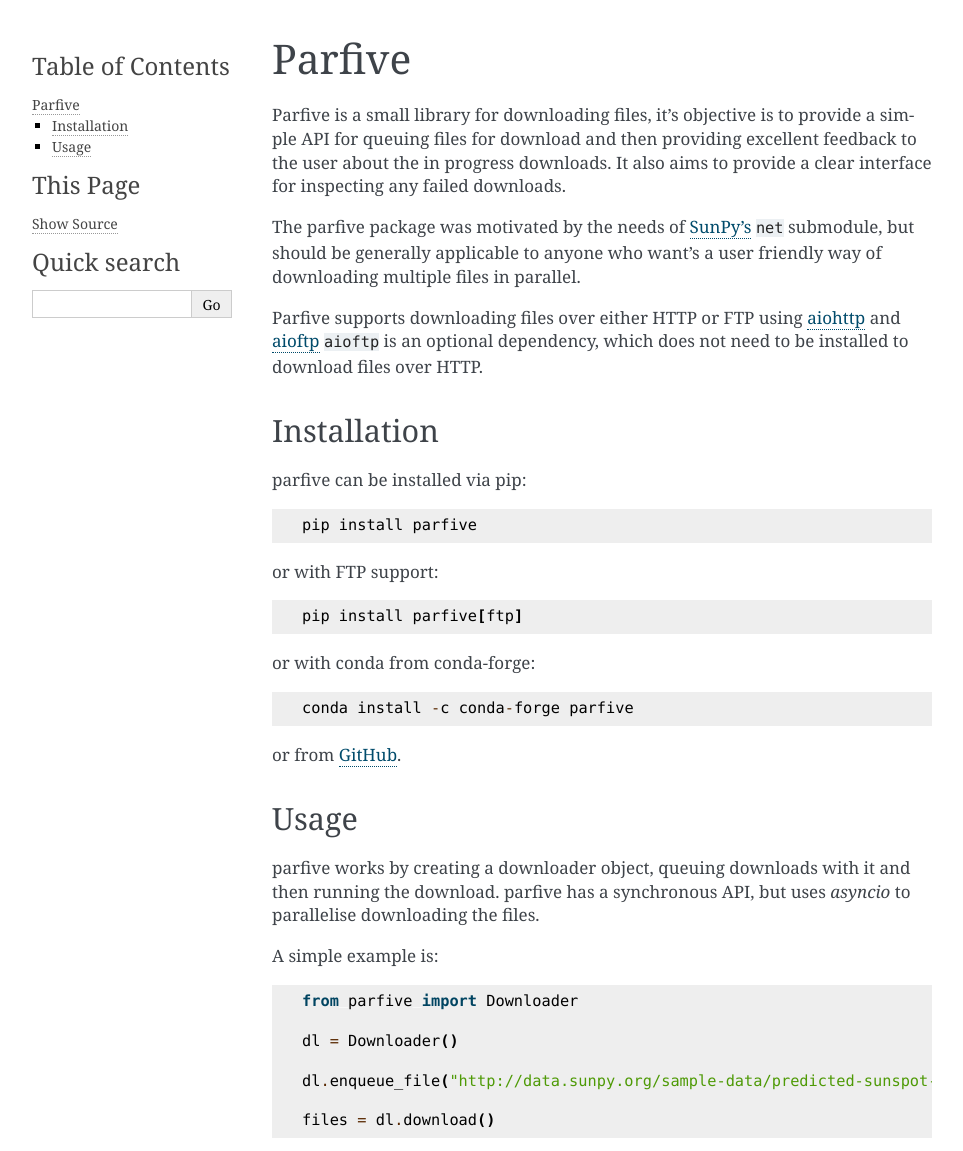
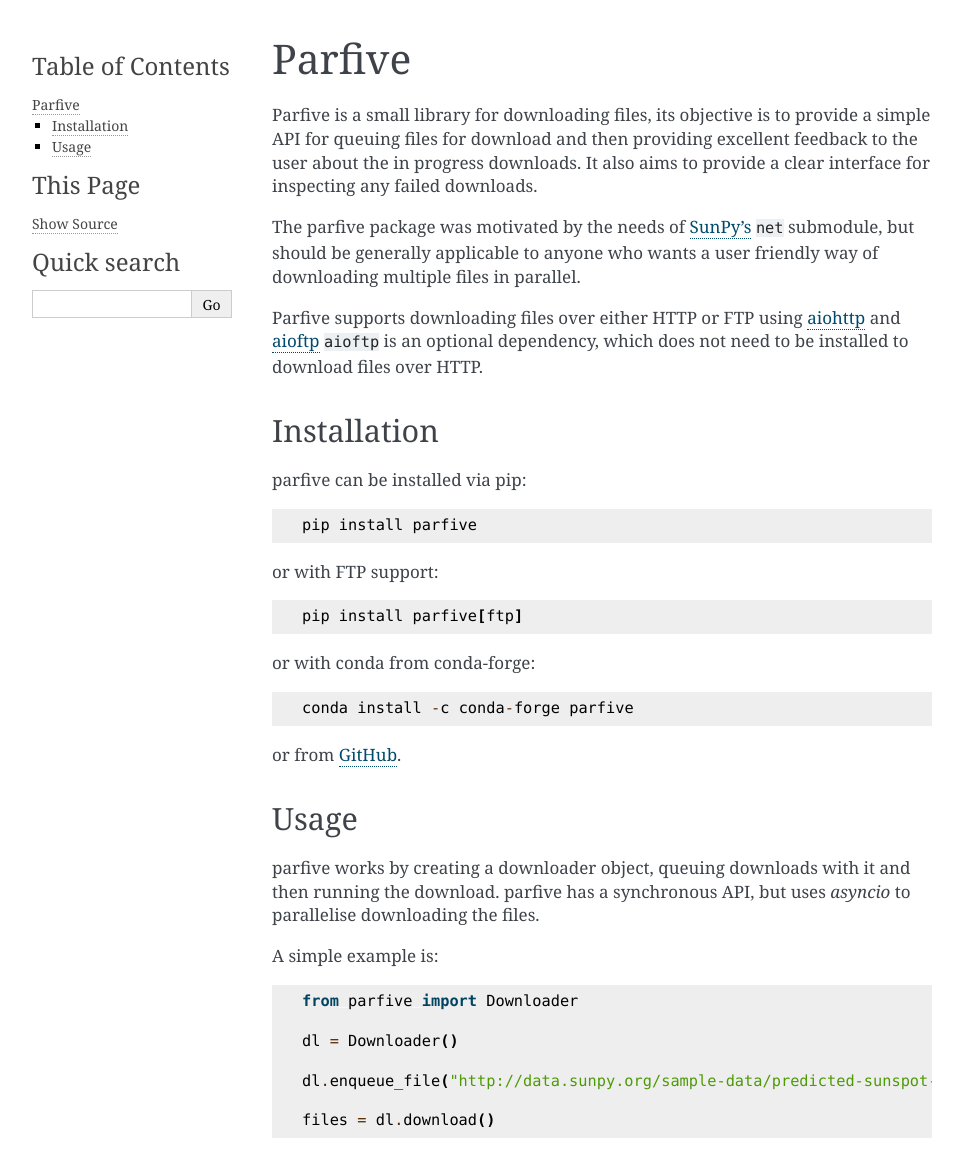
Before and after one commit to Cadair/parfive, a Sphinx documentation site: the page built from docs/index.rst, in a window 1280 px wide, cut to the strip 0-1151 px from the top of the page. Shown: the whole strip, without its empty margins (148-1111 px from the left). Built offline with Sphinx 7.4.7, drawn with Linux system fonts in a browser that asks for light colours; the version number could not be read and is left out.

Commit message:
Fix unawaited kwarg and some docstrings

```diff
--- a/docs/index.rst
+++ b/docs/index.rst
@@ -6,14 +6,14 @@
 
    self
 
-Parfive is a small library for downloading files, it's objective is to provide a
+Parfive is a small library for downloading files, its objective is to provide a
 simple API for queuing files for download and then providing excellent feedback
 to the user about the in progress downloads. It also aims to provide a clear
 interface for inspecting any failed downloads.
 
 The parfive package was motivated by the needs of
 `SunPy's <https://sunpy.org>`__ ``net`` submodule, but should be generally
-applicable to anyone who want's a user friendly way of downloading multiple
+applicable to anyone who wants a user friendly way of downloading multiple
 files in parallel.
 
 Parfive supports downloading files over either HTTP or FTP using
```
Also changed, not shown: 1 other file.
